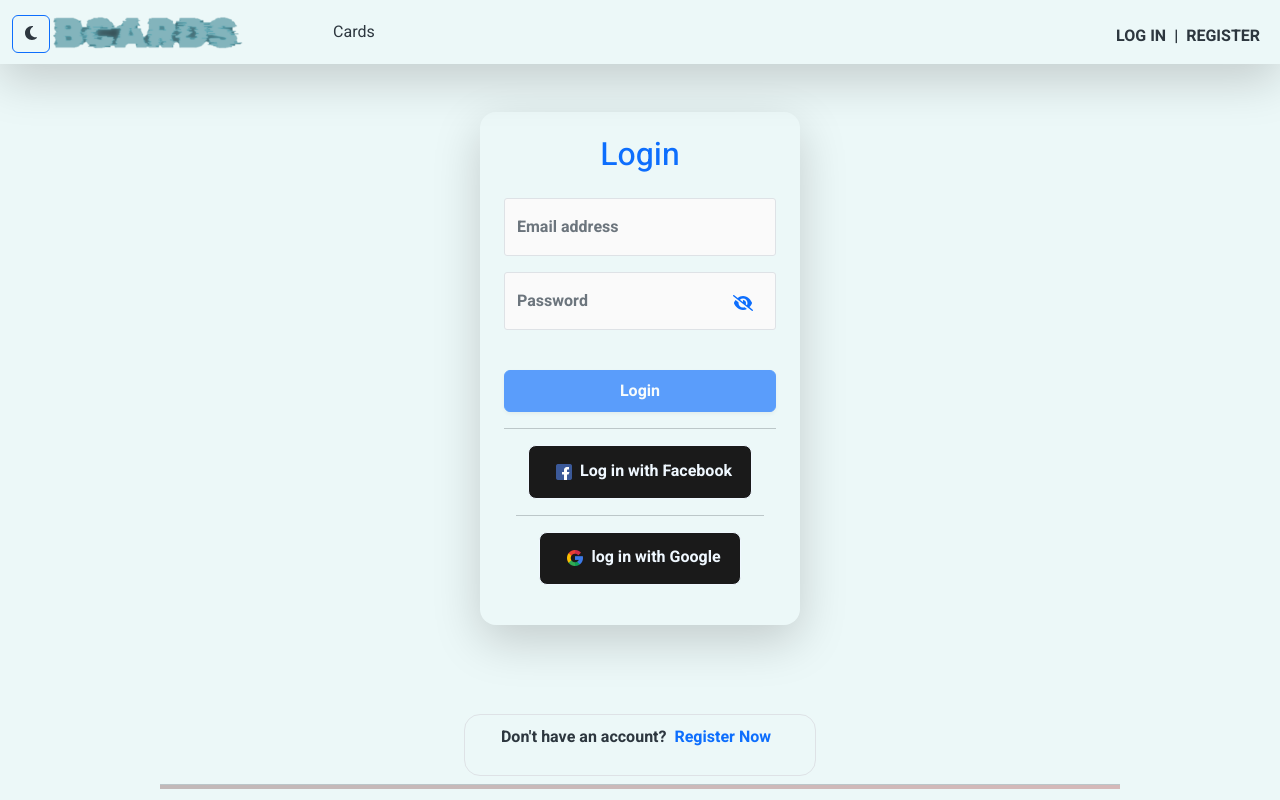
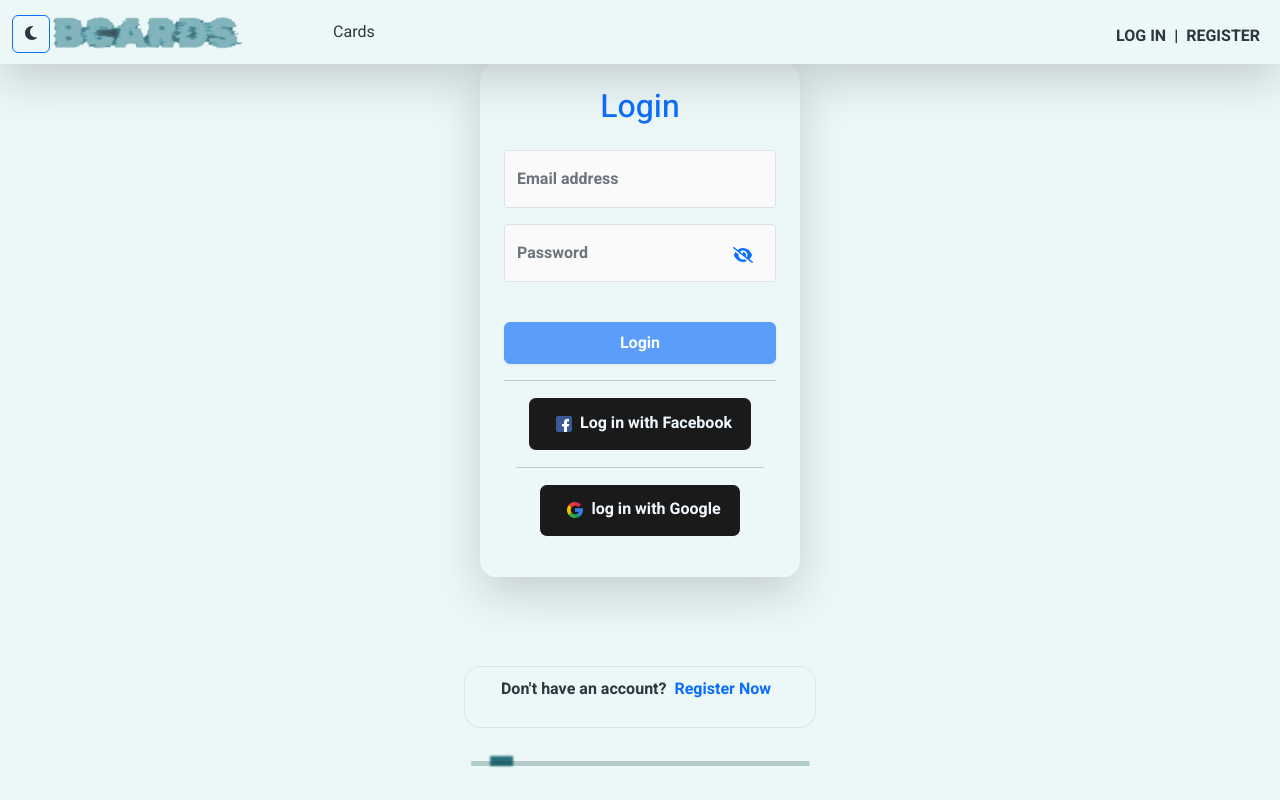
Before and after one commit to Anismhamid/anis-mhamid-react-app, a React (Vite) app: page /login in a window 1280 px wide. Shown: the top 800 px of the page. Built offline with nearby package versions, Linux system fonts and the light colour scheme.

Commit message:
upgrades

```diff
--- a/src/atoms/modals/DeleteModal.tsx
+++ b/src/atoms/modals/DeleteModal.tsx
@@ -10,6 +10,7 @@ interface DeleteModalProps {
 	render: Function;
 	toDelete: string;
 	navigateTo: string;
+	method: string;
 }
 
 const DeleteModal: FunctionComponent<DeleteModalProps> = ({
@@ -19,6 +20,7 @@ const DeleteModal: FunctionComponent<DeleteModalProps> = ({
 	render,
 	toDelete,
 	navigateTo,
+	method,
 }) => {
 	const navigate = useNavigate();
 	return (
@@ -30,15 +32,13 @@ const DeleteModal: FunctionComponent<DeleteModalProps> = ({
 				keyboard={false}
 				centered
 			>
-				<Modal.Header className='bg-danger' closeButton>
-					<Modal.Title className={"text-warning fs-1"}>
-						warning {errorCircle}
+				<Modal.Header closeButton>
+					<Modal.Title className={"text-danger fs-1"}>
+						{errorCircle} Delete
 					</Modal.Title>
 				</Modal.Header>
 				<Modal.Body>
-					<div className='h5 text-danger fw-bold'>
-						you sure want to delet this {toDelete} ?
-					</div>
+					<div className='h5 text-danger fw-bold'>{toDelete} ?</div>
 				</Modal.Body>
 				<Modal.Footer>
 					<Button
@@ -47,10 +47,10 @@ const DeleteModal: FunctionComponent<DeleteModalProps> = ({
 							onDelete();
 							render();
 							navigate(navigateTo || "");
-							onHide()
+							onHide();
 						}}
 					>
-						DELETE
+						{method}
 					</Button>
 					<Button variant='secondary' onClick={() => onHide()}>
 						Close
--- a/src/components/About.tsx
+++ b/src/components/About.tsx
@@ -71,7 +71,7 @@ const About: FunctionComponent<AboutProps> = () => {
 					<Link to='mailto:support@bcards.com' className='text-primary'>
 						support@bcards.com
 					</Link>
-					<p>&copy; {new Date().getFullYear()} bCards. All Rights Reserved.</p>
+					<p>&copy; 2024 bCards. All Rights Reserved.</p>
 				</footer>
 			</div>
 		</main>
--- a/src/components/CardDeatails.tsx
+++ b/src/components/CardDeatails.tsx
@@ -43,11 +43,7 @@ const CardDetails: FunctionComponent<CardDetailsProps> = () => {
 			<h6 className='lead display-5 mx-3 my-3 fw-bold'>Card Details</h6>
 			<hr className=' w-25' />
 			<div className='card-details-image'>
-				<img
-					className='img-fluid'
-					src={card.image.url}
-					alt={card.image.alt}
-				/>
+				<img className='img-fluid' src={card.image.url} alt={card.image.alt} />
 			</div>
 
 			<NextCardButton />
@@ -162,16 +158,19 @@ const CardDetails: FunctionComponent<CardDetailsProps> = () => {
 				) : null}
 			</div>
 			<DeleteModal
-				toDelete="Card"
+				method='Delete Card'
+				toDelete='Are you sure you want to Delete This Card? this card will be permanently removed. This action cannot be undone.'
 				render={() => onHideDeleteCardModal()}
 				show={showDeleteModal}
 				onHide={() => onHideDeleteCardModal()}
 				onDelete={() => {
 					handleDeleteCard_Cards(
 						cardToDelete as string,
-						setCards((prev) => prev.filter((c) => c._id !== cardToDelete))
+						setCards((prev) => prev.filter((c) => c._id !== cardToDelete)),
 					);
-				} } navigateTo={"-1"}			/>
+				}}
+				navigateTo={"-1"}
+			/>
 		</main>
 	);
 };
--- a/src/components/Cards.tsx
+++ b/src/components/Cards.tsx
@@ -243,8 +243,11 @@ const CardsHome: FunctionComponent<CardsHomeProps> = () => {
 						))}
 
 						<DeleteModal
+							method={
+								"Delete"
+							}
 							navigateTo={""}
-							toDelete='Card'
+							toDelete='CardAre you sure you want to Delete This Card? this card will be permanently removed. This action cannot be undone.'
 							render={() => onHideDeleteCardModal()}
 							show={showDeleteModal}
 							onHide={() => onHideDeleteCardModal()}
--- a/src/components/Login.tsx
+++ b/src/components/Login.tsx
@@ -102,10 +102,7 @@ const Login: FunctionComponent<LoginProps> = () => {
 
 	return (
 		<>
-			<main
-				className='pt-5'
-				style={{backgroundColor: theme.background, color: theme.color}}
-			>
+			<main style={{backgroundColor: theme.background, color: theme.color}}>
 				{formik.error && <p className=' text-danger'>{formik.error}</p>}
 
 				<form
@@ -242,7 +239,9 @@ const Login: FunctionComponent<LoginProps> = () => {
 						</p>
 					</div>
 				</div>
-				<hr className=' w-75 m-auto automatic-border mt-2' />
+				<div className='one'>
+					<hr className='w-75 m-auto automatic-border m-5' />
+				</div>
 				<p className='text-center mt-3 display-6'>Download the app</p>
 				<div className='row reg2 m-auto'>
 					<div className='col-6'>
@@ -261,13 +260,14 @@ const Login: FunctionComponent<LoginProps> = () => {
 					</div>
 					<div className='col-6 '>
 						<Link
+							className='icons'
 							rel='noopener noreferrer'
 							target='_Blank'
 							to='https://www.apple.com/app-store/'
 							aria-label='Download from Apple Store'
 						>
 							<img
-								className='w-100 m-auto h-100'
+								className='image w-100 m-auto h-100'
 								src='/images/Apple.png'
 								alt='Apple Store'
 							/>
--- a/src/components/Profile.tsx
+++ b/src/components/Profile.tsx
@@ -98,7 +98,9 @@ const Profile: FunctionComponent<ProfileProps> = () => {
 	}
 
 	return (
-		<main style={{backgroundColor: theme.background, color: theme.color}}>
+		<main
+			style={{backgroundColor: theme.background, color: theme.color}}
+		>
 			<Button text='Home' path={() => navigate(pathes.cards)} />
 			<h6 className='lead display-5 my-3 fw-bold'>Profile</h6>
 			<hr className=' w-25' />
@@ -216,13 +218,14 @@ const Profile: FunctionComponent<ProfileProps> = () => {
 								<span className='text-warning'>Edit {edit}</span>
 							</button>
 							<button onClick={() => onShow()} className='col-6'>
-								<span className='text-danger'>Delete {trash}</span>
+								<span className='text-danger'>Deactive {trash}</span>
 							</button>
 						</div>
 					</div>
 				</div>
 				<DeleteModal
-					toDelete='User account'
+					method='Deactive'
+					toDelete='Are you sure you want to deactivate your account? All of your data will be permanently removed. This action cannot be undone.'
 					show={showDleteModal}
 					onHide={() => onHide()}
 					onDelete={() => handleDelete(user._id)}
--- a/src/components/Register.tsx
+++ b/src/components/Register.tsx
@@ -1,4 +1,4 @@
-import {FunctionComponent, useContext, useState} from "react";
+import {FunctionComponent, useContext, useEffect, useState} from "react";
 import {FormikValues, useFormik} from "formik";
 import {User} from "../interfaces/User";
 import {Link, useNavigate} from "react-router-dom";
@@ -13,6 +13,8 @@ import {
 } from "../fomikFormsValidation/registeryFormik";
 import Button from "../atoms/buttons/Button";
 import Loading from "./Loading";
+import {useUserContext} from "../context/UserContext";
+import useToken from "../hooks/useToken";
 
 interface RegisterProps {}
 
@@ -20,6 +22,13 @@ const Register: FunctionComponent<RegisterProps> = () => {
 	const navigate = useNavigate();
 	const theme = useContext(SiteTheme);
 	const [loading, setLoading] = useState(false);
+	const {setIsLogedIn} = useUserContext();
+	const {decodedToken} = useToken();
+
+	useEffect(() => {
+		const token = localStorage.getItem("bCards_token");
+		setIsLogedIn(!!token);
+	}, [decodedToken]);
 
 	const registeryFormik: FormikValues = useFormik<User>({
 		initialValues: registeryFormikValues,
@@ -43,7 +52,7 @@ const Register: FunctionComponent<RegisterProps> = () => {
 		},
 	});
 
-if (loading)return <Loading/>
+	if (loading) return <Loading />;
 
 	return (
 		<main style={{backgroundColor: theme.background, color: theme.color}}>
@@ -81,14 +90,16 @@ if (loading)return <Loading/>
 						</Link>
 					</div>
 				</div>
-				<hr className=' w-75 mt-2 mb-3 m-auto automatic-border' />
+				<div className='one'>
+					<hr className='w-75 m-auto automatic-border m-5' />
+				</div>
+				<h1 className='text-center py-1 '>REGISTER</h1>
 				<form
 					onSubmit={registeryFormik.handleSubmit}
-					className='shadow-lg p-4 rounded-4 py-5 border'
+					className='shadow p-4 rounded-4 py-5 border'
 				>
-					<h1 className='text-center py-5'>REGISTER</h1>
 					{/* First and Middle Name */}
-					<div className='row mb-3'>
+					<div className='row'>
 						<div className='col-md-6 col-sm-12'>
 							<CardsInput
 								name={"name.first"}
@@ -116,7 +127,7 @@ if (loading)return <Loading/>
 						</div>
 					</div>
 					{/* Last Name and Phone */}
-					<div className='row mb-3'>
+					<div className='row'>
 						<div className='col-md-6 col-sm-12'>
 							<CardsInput
 								name={"name.last"}
@@ -144,7 +155,7 @@ if (loading)return <Loading/>
 						</div>
 					</div>
 					{/* Email and Password */}
-					<div className='row mb-3'>
+					<div className='row'>
 						<div className='col-md-6 col-sm-12'>
 							<CardsInput
 								name={"email"}
@@ -173,7 +184,7 @@ if (loading)return <Loading/>
 					</div>
 
 					{/* Image URL and Alt Text */}
-					<div className='row mb-3'>
+					<div className='row'>
 						<div className='col-md-6 col-sm-12'>
 							<div className='form-floating mb-3'>
 								<input
@@ -220,7 +231,7 @@ if (loading)return <Loading/>
 					</div>
 
 					{/* Address fields */}
-					<div className='row mb-3'>
+					<div className='row'>
 						<div className='col-md-6 col-sm-12'>
 							<CardsInput
 								name={"address.state"}
@@ -247,7 +258,7 @@ if (loading)return <Loading/>
 							/>
 						</div>
 					</div>
-					<div className='row mt-3'>
+					<div className='row '>
 						<div className='col-md-6 col-sm-12 mt-2'>
 							<CardsInput
 								name={"address.city"}
@@ -274,7 +285,7 @@ if (loading)return <Loading/>
 						</div>
 					</div>
 					{/* House number and Zip */}
-					<div className='row mt-3'>
+					<div className='row '>
 						<div className='col-md-6 col-sm-12 mt-2'>
 							<CardsInput
 								name={"address.houseNumber"}
--- a/src/index.css
+++ b/src/index.css
@@ -12,6 +12,10 @@
 	-moz-transition: opacity 0.3s ease-in-out;
 	-ms-transition: opacity 0.3s ease-in-out;
 	-o-transition: opacity 0.3s ease-in-out;
+}
+
+main{
+	min-height: 100vh !important;
 }
 
 * {
@@ -224,25 +228,73 @@ img:hover {
 
 }
 
- .success{
+.success {
 	background: #3fd639;
 	letter-spacing: 0.2em;
 
 }
 
+.one {
+	width: 450px;
+	height: 50px;
+	background: #00000000;
+	margin: auto;
+	position: relative;
+
+}
+
+.one::before {
+	content: '';
+	width: 5%;
+	height: 10px;
+	background: rgb(40, 113, 124);
+	margin: auto;
+	position: absolute;
+	left: 14%;
+	top: 20px;
+	filter: blur(1px);
+	animation: automatic-border 7s infinite backwards;
+	-webkit-animation: automatic-border 7s infinite backwards;
+	-webkit-filter: blur(1px);
+}
+
 .automatic-border {
-	height:5px;
-	background: linear-gradient(to right, #000, #900);
-	animation: automatic-border 0.3s infinite;
-	background-size: 200% 100%;
+	height: 5px;
+	width: 50px;
+	background: rgb(3, 65, 58);
+	position: absolute;
+	top: 50%;
+	left: 50%;
+	transform: translateX(-50%);
+	-webkit-transform: translateX(-50%);
+	-moz-transform: translateX(-50%);
+	-ms-transform: translateX(-50%);
+	-o-transform: translateX(-50%);
 }
 
 @keyframes automatic-border {
 	0% {
-		background-position: 0% 0%;
+		transform: translateX(-30%);
+		-webkit-transform: translateX(-30%);
+		-moz-transform: translateX(-30%);
+		-ms-transform: translateX(-30%);
+		-o-transform: translateX(-30%);
+	}
+
+	30% {
+		transform: translate(1370%);
+		-webkit-transform: translate(1370%);
+		-moz-transform: translate(1370%);
+		-ms-transform: translate(1370%);
+		-o-transform: translate(1370%);
 	}
 
 	100% {
-		background-position: 100% 0%;
+		transform: translate(-20%);
+		-webkit-transform: translate(-20%);
+		-moz-transform: translate(-20%);
+		-ms-transform: translate(-20%);
+		-o-transform: translate(-20%);
+
 	}
 }
```
